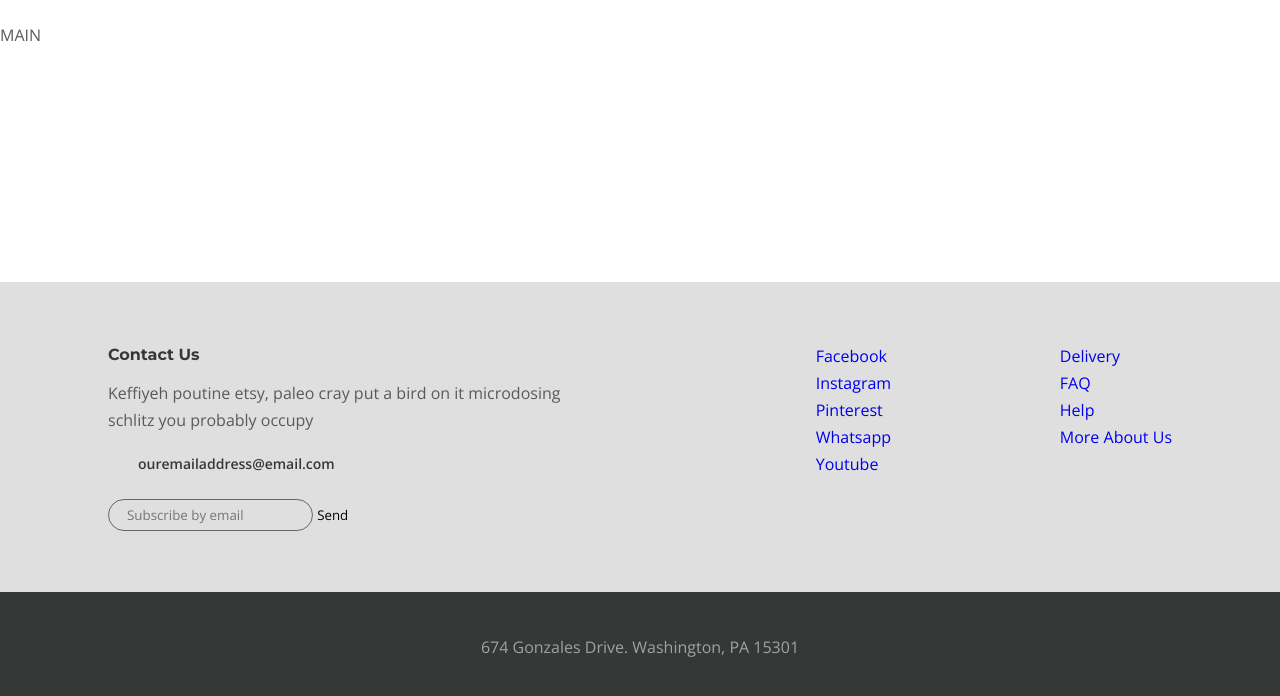
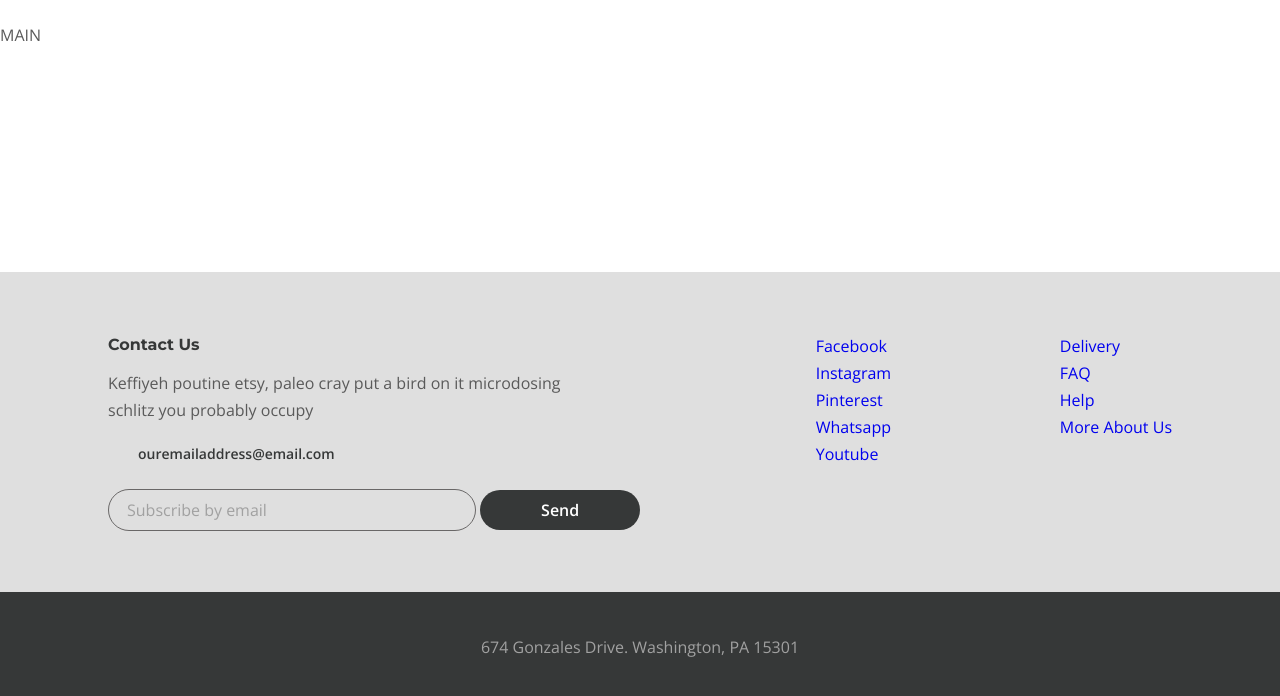
Before and after one commit to jeka5650962/desire-gulp, a website: page app/index.html in a window 1280 px wide. Shown: the part 98-794 px from the top of the page. Drawn offline with nearby package versions, Linux system fonts and the light colour scheme.

Commit message:
270623 1343

```diff
--- a/app/scss/style.scss
+++ b/app/scss/style.scss
@@ -79,6 +79,24 @@
         border: 1px solid rgba(56, 54, 54, 0.7);
         border-radius: 21px;
         background-color: transparent;
+        width: 368px;
+        font-size: 16px;
+        line-height: 28px;
+
+        &::placeholder {
+            color: #a1a1a1;
+        }
+    }
+
+    &__form-btn {
+        font-size: 16px;
+        font-weight: 600;
+        line-height: 28px;
+        color: #fff;
+        padding: 6px 12px;
+        background-color: $title;
+        border-radius: 21px;
+        width: 160px;
     }
 
     &__copyright {
```
Also changed, not shown: app/css/style.min.css.
